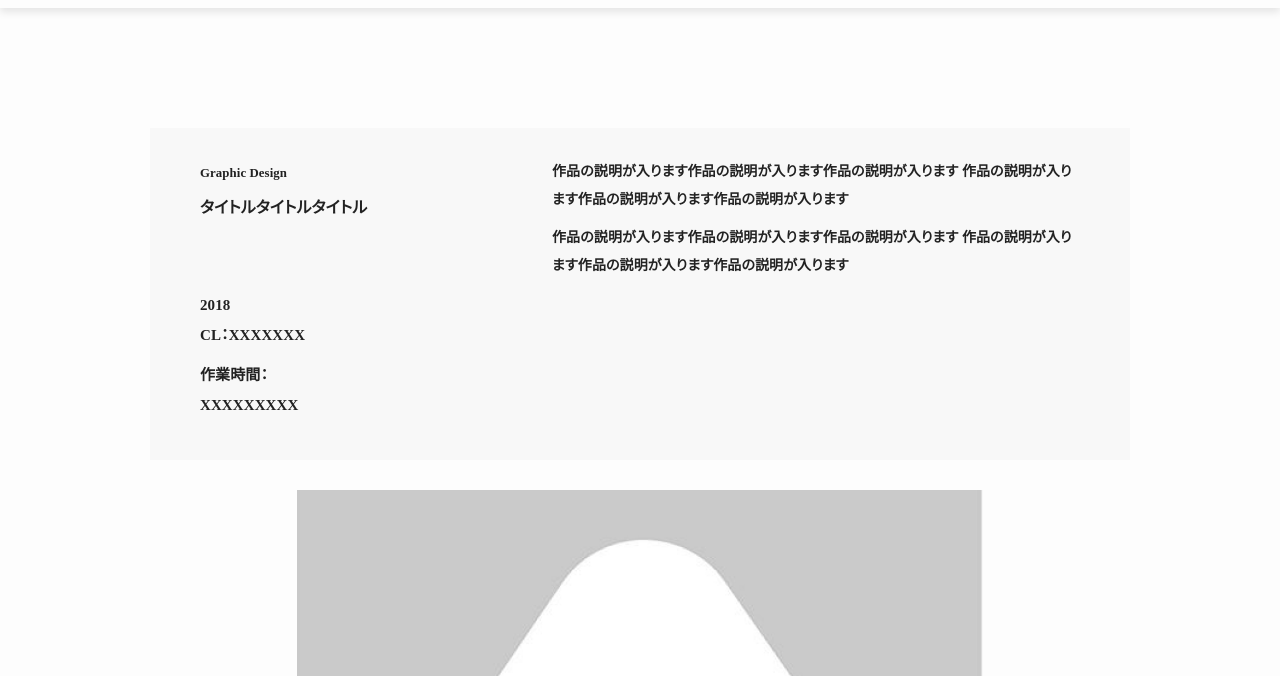
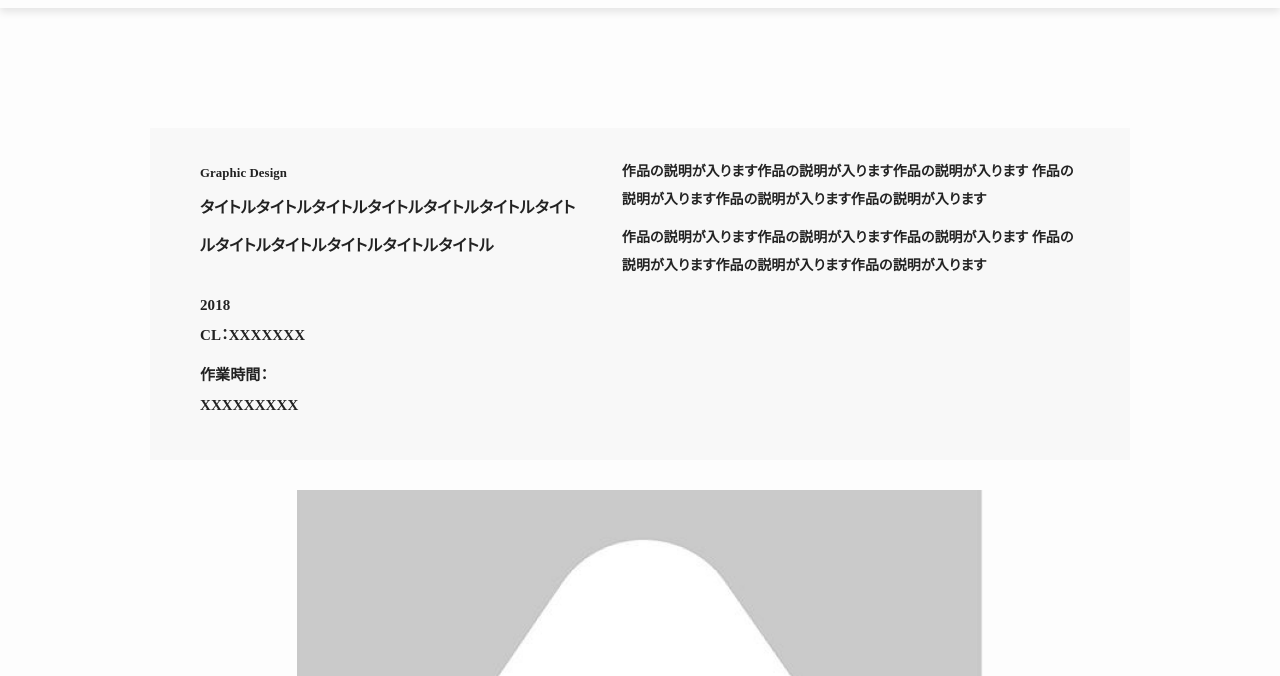
Before and after one commit to NaitoRisa/NaitoRisa.github.io, a website built with webpack: page src/html/Works/detail.html in a window 1280 px wide. Shown: the part 124-800 px from the top of the page. Built offline with nearby package versions, Linux system fonts and the light colour scheme.

Commit message:
コードチェック直し

```diff
--- a/src/html/Works/detail.html
+++ b/src/html/Works/detail.html
@@ -9,10 +9,12 @@
   <div class="workDetail_wrap">
     <article class="workDetail_detail">
       <div class="workDetail_detail_contents">
-        <h1 class="workDetail_detail_title">
-          <small>Graphic Design</small>
-          タイトルタイトルタイトル
-        </h1>
+        <div class="workDetail_detail_title">
+          <h1>
+            <small>Graphic Design</small>
+            タイトルタイトルタイトルタイトルタイトルタイトルタイトルタイトルタイトルタイトルタイトルタイトル
+          </h1>
+        </div>
         <div class="workDetail_detail_box">
           <p class="workDetail_detail_boxText">
             作品の説明が入ります作品の説明が入ります作品の説明が入ります
--- a/src/scss/pages/news.scss
+++ b/src/scss/pages/news.scss
@@ -28,12 +28,15 @@
         display: flex;
         flex-direction: column;
         background-color: $gray400;
-        line-height: 50px;
+        line-height: 3.4;
         padding: 30px 50px;
       }
 
       &_link{
         color: $text200;
+        overflow: hidden;
+        text-overflow: ellipsis;
+        white-space: nowrap;
       }
     }
   }
--- a/src/scss/pages/worksDetail.scss
+++ b/src/scss/pages/worksDetail.scss
@@ -16,10 +16,15 @@
     text-align: left;
 
     &_title{
-      display: flex;
-      flex-direction: column;
-      line-height: 2.4;
-      font-size: 1.6rem;
+      width: 440px;
+      margin-right: 40px;
+
+      >h1{
+        display: flex;
+        flex-direction: column;
+        line-height: 2.4;
+        font-size: 1.6rem;
+      }
     }
 
     &_contents{
```
Also changed, not shown: src/html/News/index.html (+1 -1 lines).
